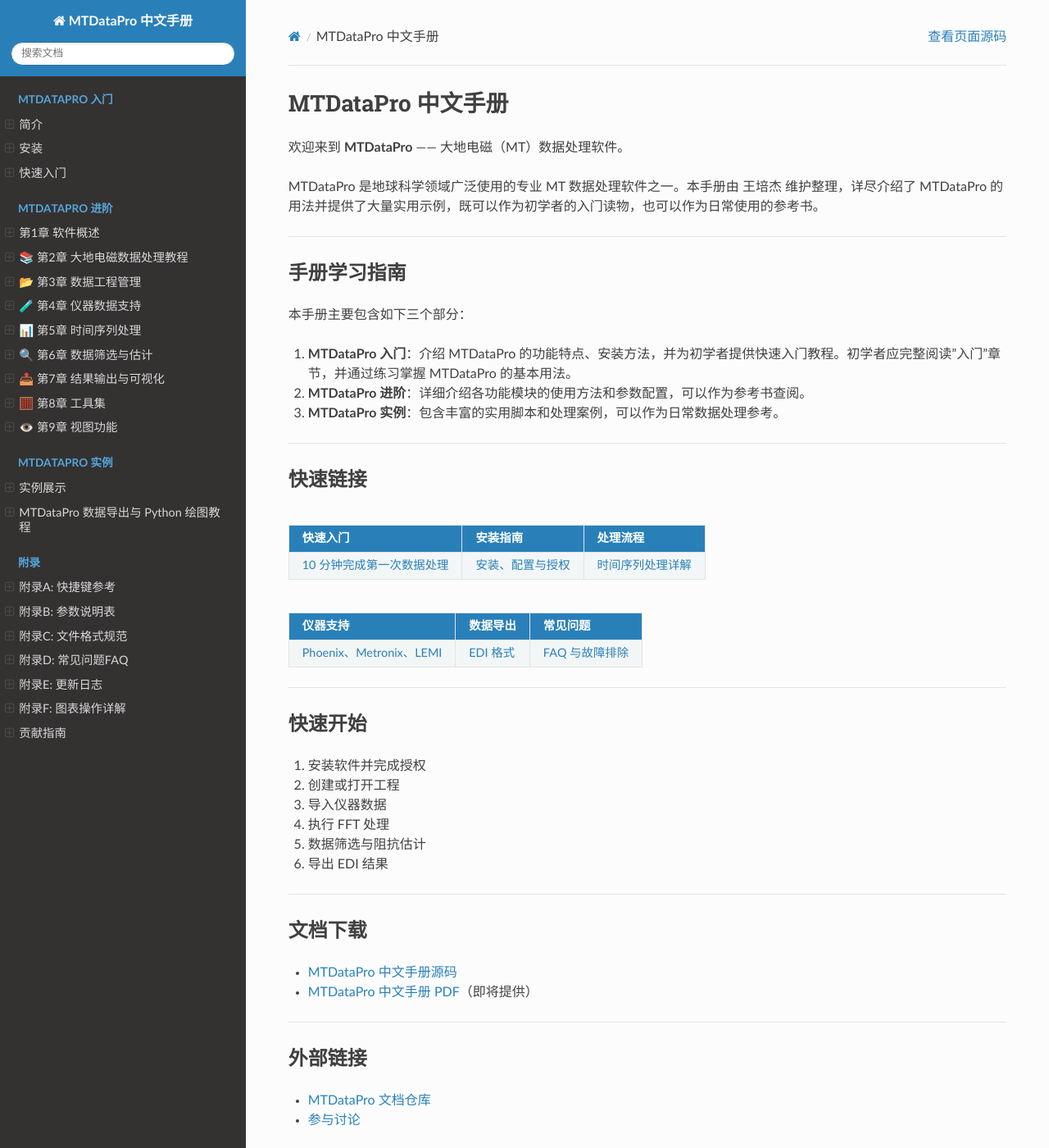
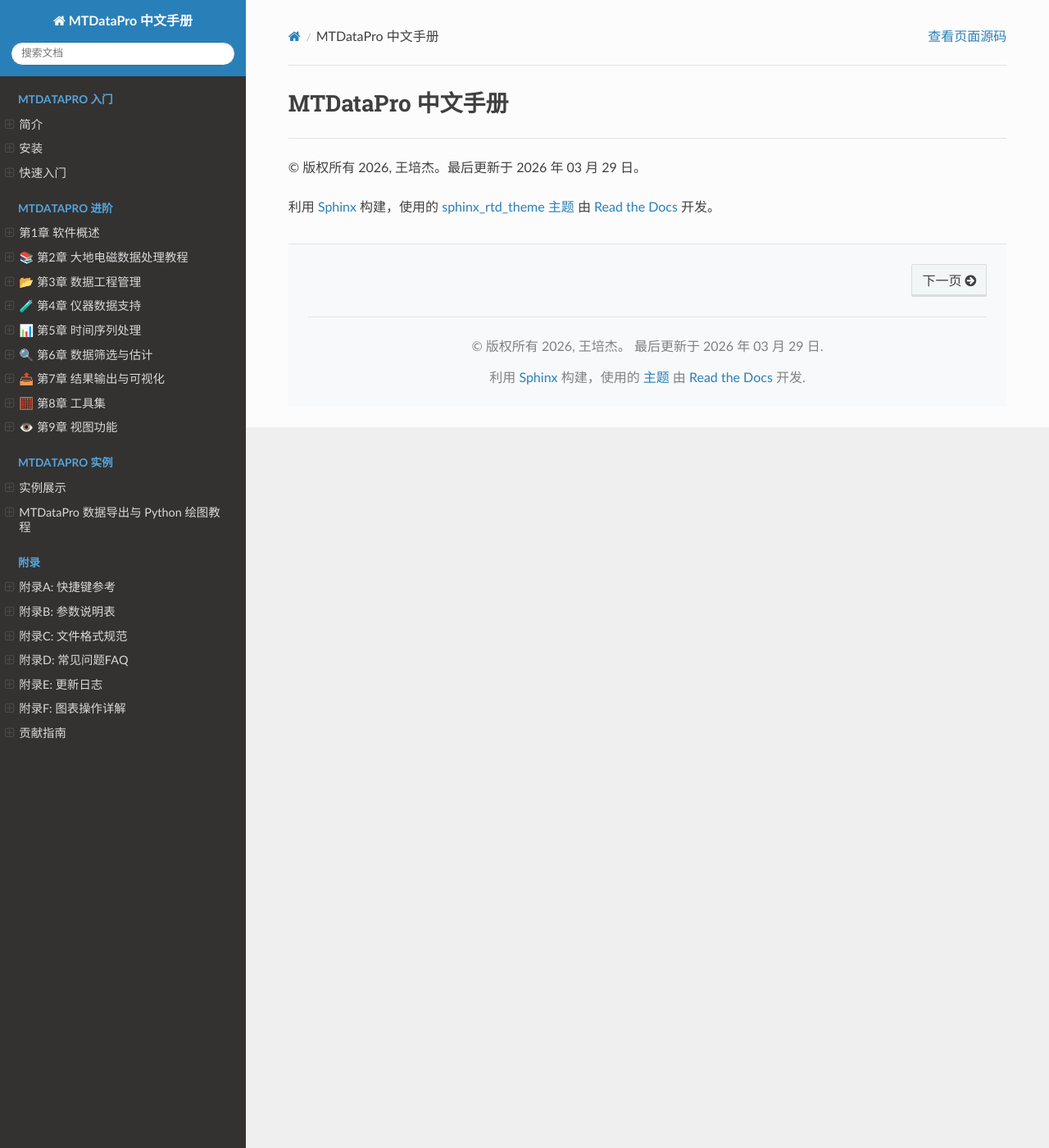
Before and after one commit to EMWPJ/MTDataPro-docs, a Sphinx documentation site: the page built from source/index.md, in a window 1280 px wide and 1400 px high. Shown: the whole window at 82% size. Built offline with Sphinx 7.4.7 and the Read the Docs theme 3.1.0, drawn with Linux system fonts in a browser that asks for light colours; some of the changed text lies outside the part shown.

Commit message:
refactor: 重构文档结构 - 清理index.md，PDF目录现在正确显示12个章节

````diff
--- a/source/index.md
+++ b/source/index.md
@@ -1,75 +1,4 @@
 # MTDataPro 中文手册
-
-欢迎来到 **MTDataPro** —— 大地电磁（MT）数据处理软件。
-
-MTDataPro 是地球科学领域广泛使用的专业 MT 数据处理软件之一。本手册由 王培杰 维护整理，详尽介绍了 MTDataPro 的用法并提供了大量实用示例，既可以作为初学者的入门读物，也可以作为日常使用的参考书。
-
----
-
-## 手册学习指南
-
-本手册主要包含如下三个部分：
-
-1. **MTDataPro 入门**：介绍 MTDataPro 的功能特点、安装方法，并为初学者提供快速入门教程。初学者应完整阅读"入门"章节，并通过练习掌握 MTDataPro 的基本用法。
-
-2. **MTDataPro 进阶**：详细介绍各功能模块的使用方法和参数配置，可以作为参考书查阅。
-
-3. **MTDataPro 实例**：包含丰富的实用脚本和处理案例，可以作为日常数据处理参考。
-
----
-
-## 快速链接
-
-| 快速入门 | 安装指南 | 处理流程 |
-|:---:|:---:|:---:|
-| [10 分钟完成第一次数据处理](intro/quickstart) | [安装、配置与授权](intro/install) | [时间序列处理详解](chapters/chapter4) |
-
-| 仪器支持 | 数据导出 | 常见问题 |
-|:---:|:---:|:---:|
-| [Phoenix、Metronix、LEMI](chapters/chapter3) | [EDI 格式](chapters/chapter6) | [FAQ 与故障排除](appendices/appendixD) |
-
----
-
-## 快速开始
-
-1. 安装软件并完成授权
-2. 创建或打开工程
-3. 导入仪器数据
-4. 执行 FFT 处理
-5. 数据筛选与阻抗估计
-6. 导出 EDI 结果
-
----
-
-## 文档下载
-
-- [MTDataPro 中文手册源码](https://github.com/EMWPJ/MTDataPro-docs)
-- [MTDataPro 中文手册 PDF](https://github.com/EMWPJ/MTDataPro-docs/releases)（即将提供）
-
----
-
-## 外部链接
-
-- [MTDataPro 文档仓库](https://github.com/EMWPJ/MTDataPro-docs)
-- [参与讨论](https://github.com/EMWPJ/MTDataPro-docs/discussions)
-
----
-
-## 引用 MTDataPro
-
-如果您在科研工作中使用了 MTDataPro，请引用：
-
-```bibtex
-@software{mtdp2026,
-  title = {MTDataPro: A Professional Magnetotelluric Data Processing Software},
-  author = {王培杰},
-  year = {2026},
-  version = {1.9.5},
-  url = {https://github.com/EMWPJ/MTDataPro-docs}
-}
-```
-
----
 
 ```{toctree}
 :hidden:
````
Also changed, not shown: source/intro/index.md (+34 -7 lines), source/intro/quickstart.md (+14 -3 lines), 11 other files.
